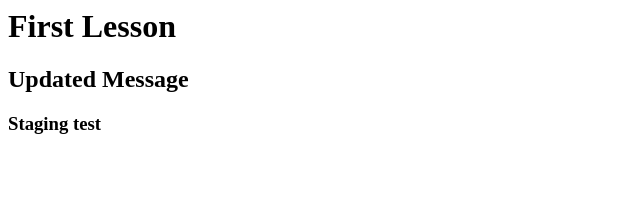
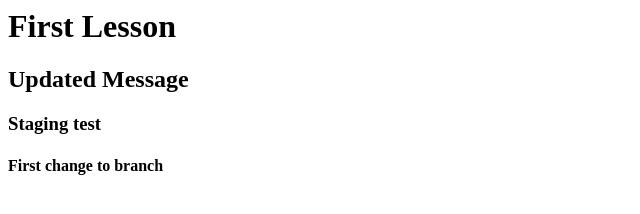
Before and after one commit to mileswaring/Lesson-One, a plain HTML site: page index.html in a window 1280 px wide. Shown: the whole page, without its empty margins (0-640 px from the left). Drawn offline with Linux system fonts and the light colour scheme.

Commit message:
first chage to first branch

```diff
--- a/index.html
+++ b/index.html
@@ -2,3 +2,5 @@
 <h1>First Lesson</h1>
 <h2>Updated Message</h2>
 <h3>Staging test</h3>
+
+<h4>First change to branch</h4>
```
